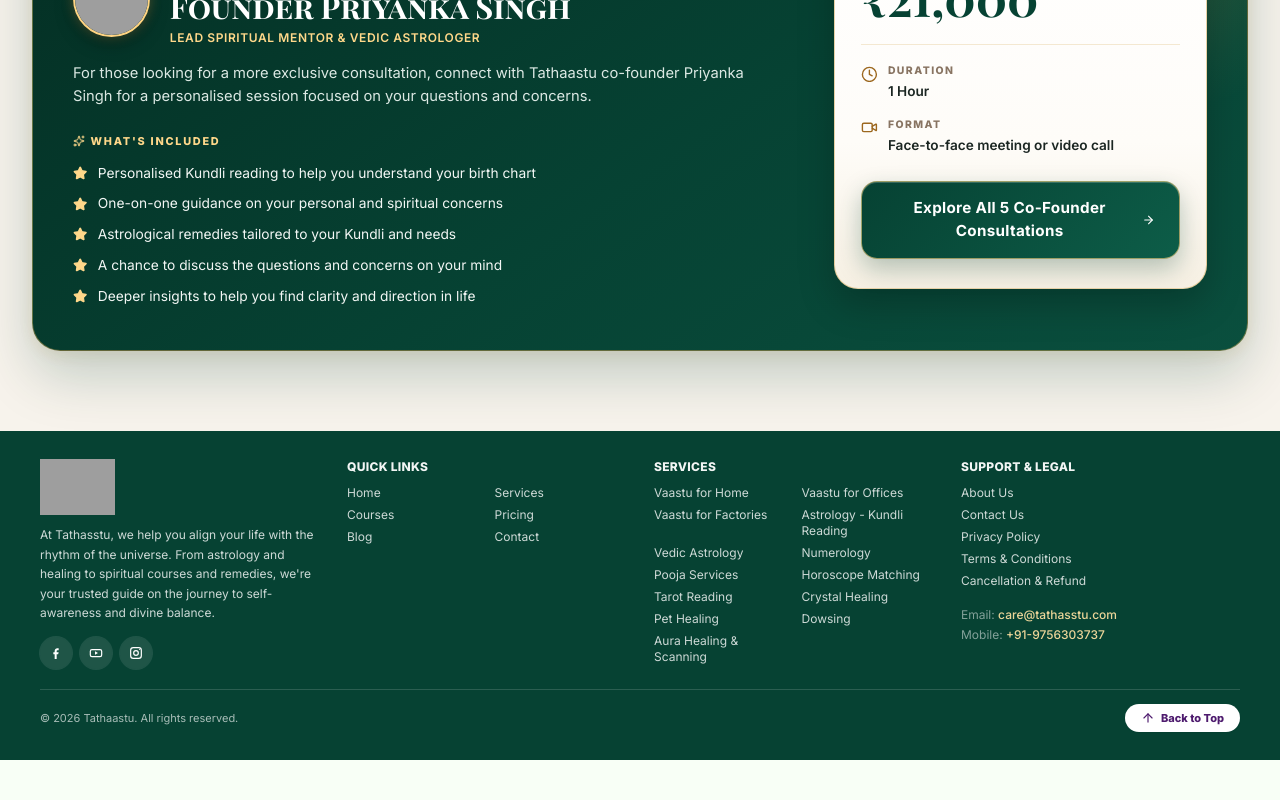
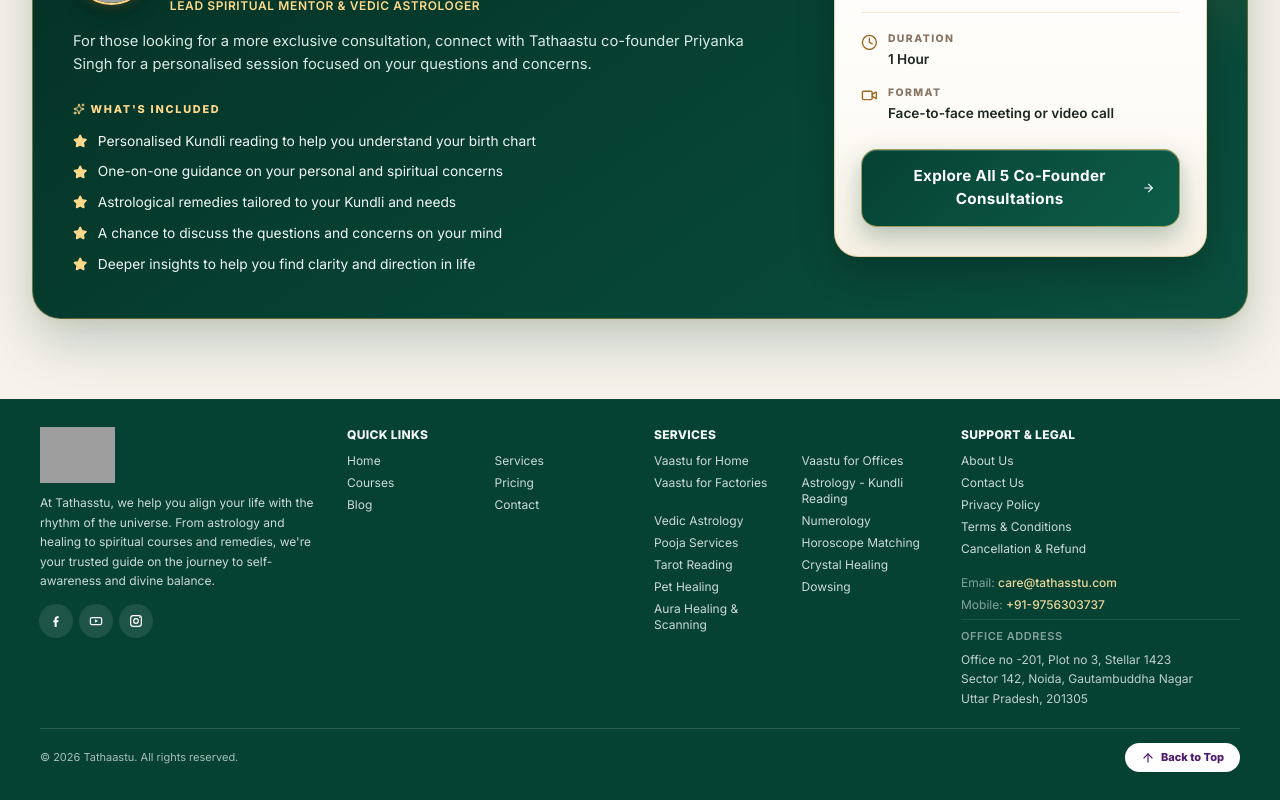
Before and after one commit to Tathaastu-Projects/tathaastu-website, a Next.js app: page /pricing in a window 1280 px wide. Shown: the part 1886-2686 px from the top of the page. Before the commit the page ends 2646 px from the top, so only its background shows below. Built offline with nearby package versions, Linux system fonts and the light colour scheme; no server answers; grey boxes are pictures that could not be loaded.

Commit message:
removed Abhimantrit store code

```diff
--- a/src/app/store/[categorySlug]/page.js
+++ b/src/app/store/[categorySlug]/page.js
@@ -1,5 +1,6 @@
-import { redirect } from "next/navigation";
+// import { redirect } from "next/navigation";
 
 export default function Page() {
-  redirect("https://www.abhimantritstore.com/");
+  // redirect("https://www.abhimantritstore.com/");
+  return null;
 }
--- a/src/app/store/page.js
+++ b/src/app/store/page.js
@@ -1,5 +1,6 @@
-import { redirect } from "next/navigation";
+// import { redirect } from "next/navigation";
 
 export default function Page() {
-  redirect("https://www.abhimantritstore.com/");
+  // redirect("https://www.abhimantritstore.com/");
+  return null;
 }
--- a/src/app/store/product/[productSlug]/page.js
+++ b/src/app/store/product/[productSlug]/page.js
@@ -1,5 +1,6 @@
-import { redirect } from "next/navigation";
+// import { redirect } from "next/navigation";
 
 export default function Page() {
-  redirect("https://www.abhimantritstore.com/");
+  // redirect("https://www.abhimantritstore.com/");
+  return null;
 }
--- a/src/components/Home/CustomerVideosSection.jsx
+++ b/src/components/Home/CustomerVideosSection.jsx
@@ -133,9 +133,11 @@
                 <i />
               </span>
             </div>
+            {/* Temporarily commented out Abhimantrit Store link per user request:
             <a href="https://www.abhimantritstore.com/" target="_blank" rel="noopener noreferrer" className="astro-video-card__buy">
               Shop
             </a>
+            */}
           </div>
         ) : null}
       </div>
--- a/src/data/navMegaMenu.js
+++ b/src/data/navMegaMenu.js
@@ -69,6 +69,7 @@
       { name: "Blogs", path: "/blog" },
     ],
   },
+  /* Temporarily commented out for 2 days per user request:
   {
     id: "store",
     label: "Abhimantrit Store",
@@ -78,4 +79,5 @@
     external: true,
     items: [],
   },
+  */
 ];
--- a/src/layout/Footer.jsx
+++ b/src/layout/Footer.jsx
@@ -114,7 +114,7 @@
                 <Link to="/terms-and-conditions" className="hover:text-white">Terms &amp; Conditions</Link>
                 <Link to="/cancellation-refund-policy" className="hover:text-white">Cancellation &amp; Refund</Link>
               </div>
-              <div className="pt-2 text-xs text-white/75 space-y-1">
+              <div className="pt-2 text-xs text-white/75 space-y-1.5">
                 <div>
                   <span className="text-white/50">Email:</span>{" "}
                   <a href="mailto:care@tathasstu.com" className="text-[#ecd599] hover:underline font-medium">
@@ -126,6 +126,12 @@
                   <a href="tel:+919756303737" className="text-[#ecd599] hover:underline font-medium">
                     +91-9756303737
                   </a>
+                </div>
+                <div className="pt-2 text-xs text-white/80 leading-relaxed border-t border-white/10 mt-2">
+                  <div className="text-white/50 text-[11px] font-semibold uppercase tracking-wider mb-1">Office Address</div>
+                  <div className="text-white/75">Office no -201, Plot no 3, Stellar 1423</div>
+                  <div className="text-white/75">Sector 142, Noida, Gautambuddha Nagar</div>
+                  <div className="text-white/75">Uttar Pradesh, 201305</div>
                 </div>
               </div>
             </div>
--- a/src/views/Pricing.jsx
+++ b/src/views/Pricing.jsx
@@ -257,7 +257,7 @@
         "Detailed Kundli PDF for Future Reference",
         "Personalised Guidance on Career, Relationships, Life Decisions, and Personal Growth",
         "Astrological Remedies Tailored to Your Kundli",
-        "Exclusive Discount on the Abhimantrit Store",
+        // "Exclusive Discount on the Abhimantrit Store",
       ],
       buttonText: "Book Now",
       isPopular: false,
--- a/src/views/Store.jsx
+++ b/src/views/Store.jsx
@@ -5,12 +5,21 @@
 const ABHIMANTRIT_STORE_URL = "https://www.abhimantritstore.com/";
 
 export default function Store() {
+  /* Temporarily commented out for 2 days per user request:
   useEffect(() => {
     window.location.replace(ABHIMANTRIT_STORE_URL);
   }, []);
+  */
 
   return (
     <div style={{ minHeight: "70vh", display: "flex", flexDirection: "column", alignItems: "center", justifyContent: "center", fontFamily: "system-ui, sans-serif", gap: "1rem" }}>
+      <p style={{ fontSize: "1.25rem", color: "#4E1B6E", fontWeight: "600" }}>
+        Abhimantrit Store
+      </p>
+      <p style={{ fontSize: "1rem", color: "#666" }}>
+        Coming Soon
+      </p>
+      {/*
       <p style={{ fontSize: "1.1rem", color: "#064233" }}>
         Redirecting you to <strong>Abhimantrit Store</strong>...
       </p>
@@ -27,6 +36,7 @@
       >
         Click here if not redirected
       </a>
+      */}
     </div>
   );
 }
--- a/src/views/StoreCategory.jsx
+++ b/src/views/StoreCategory.jsx
@@ -5,12 +5,21 @@
 const ABHIMANTRIT_STORE_URL = "https://www.abhimantritstore.com/";
 
 export default function StoreCategory() {
+  /* Temporarily commented out for 2 days per user request:
   useEffect(() => {
     window.location.replace(ABHIMANTRIT_STORE_URL);
   }, []);
+  */
 
   return (
     <div style={{ minHeight: "70vh", display: "flex", flexDirection: "column", alignItems: "center", justifyContent: "center", fontFamily: "system-ui, sans-serif", gap: "1rem" }}>
+      <p style={{ fontSize: "1.25rem", color: "#4E1B6E", fontWeight: "600" }}>
+        Abhimantrit Store
+      </p>
+      <p style={{ fontSize: "1rem", color: "#666" }}>
+        Coming Soon
+      </p>
+      {/*
       <p style={{ fontSize: "1.1rem", color: "#064233" }}>
         Redirecting you to <strong>Abhimantrit Store</strong>...
       </p>
@@ -27,6 +36,7 @@
       >
         Click here if not redirected
       </a>
+      */}
     </div>
   );
 }
--- a/src/views/StoreProduct.jsx
+++ b/src/views/StoreProduct.jsx
@@ -5,12 +5,21 @@
 const ABHIMANTRIT_STORE_URL = "https://www.abhimantritstore.com/";
 
 export default function StoreProduct() {
+  /* Temporarily commented out for 2 days per user request:
   useEffect(() => {
     window.location.replace(ABHIMANTRIT_STORE_URL);
   }, []);
+  */
 
   return (
     <div style={{ minHeight: "70vh", display: "flex", flexDirection: "column", alignItems: "center", justifyContent: "center", fontFamily: "system-ui, sans-serif", gap: "1rem" }}>
+      <p style={{ fontSize: "1.25rem", color: "#4E1B6E", fontWeight: "600" }}>
+        Abhimantrit Store
+      </p>
+      <p style={{ fontSize: "1rem", color: "#666" }}>
+        Coming Soon
+      </p>
+      {/*
       <p style={{ fontSize: "1.1rem", color: "#064233" }}>
         Redirecting you to <strong>Abhimantrit Store</strong>...
       </p>
@@ -27,6 +36,7 @@
       >
         Click here if not redirected
       </a>
+      */}
     </div>
   );
 }
```
